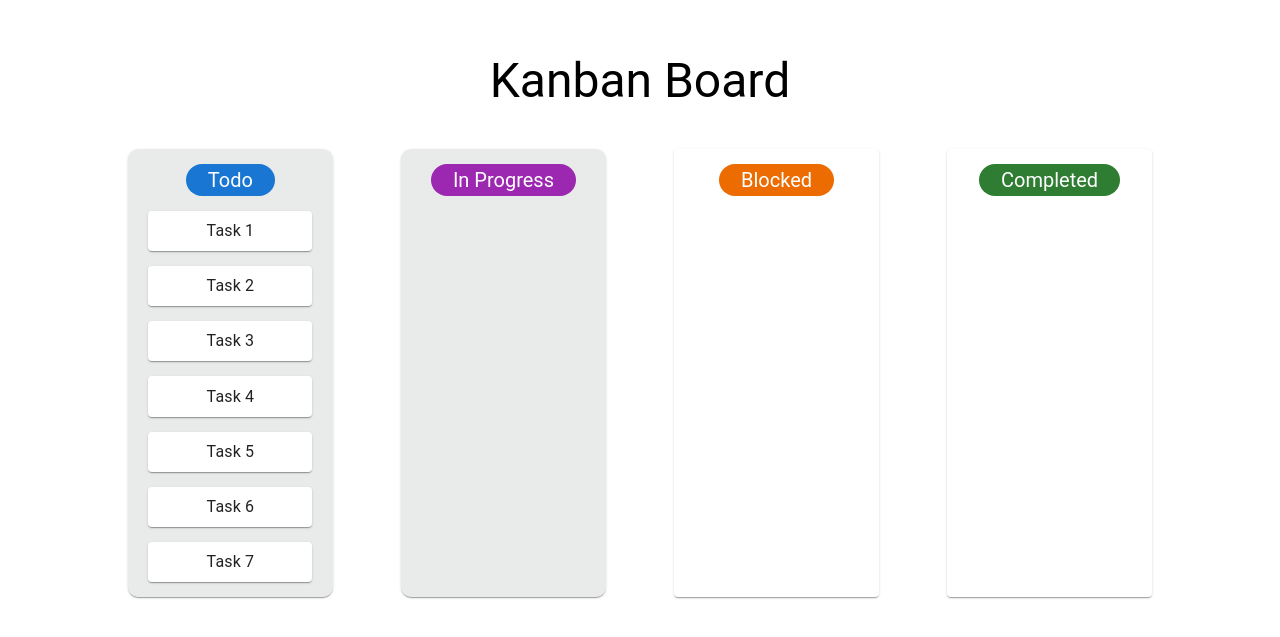
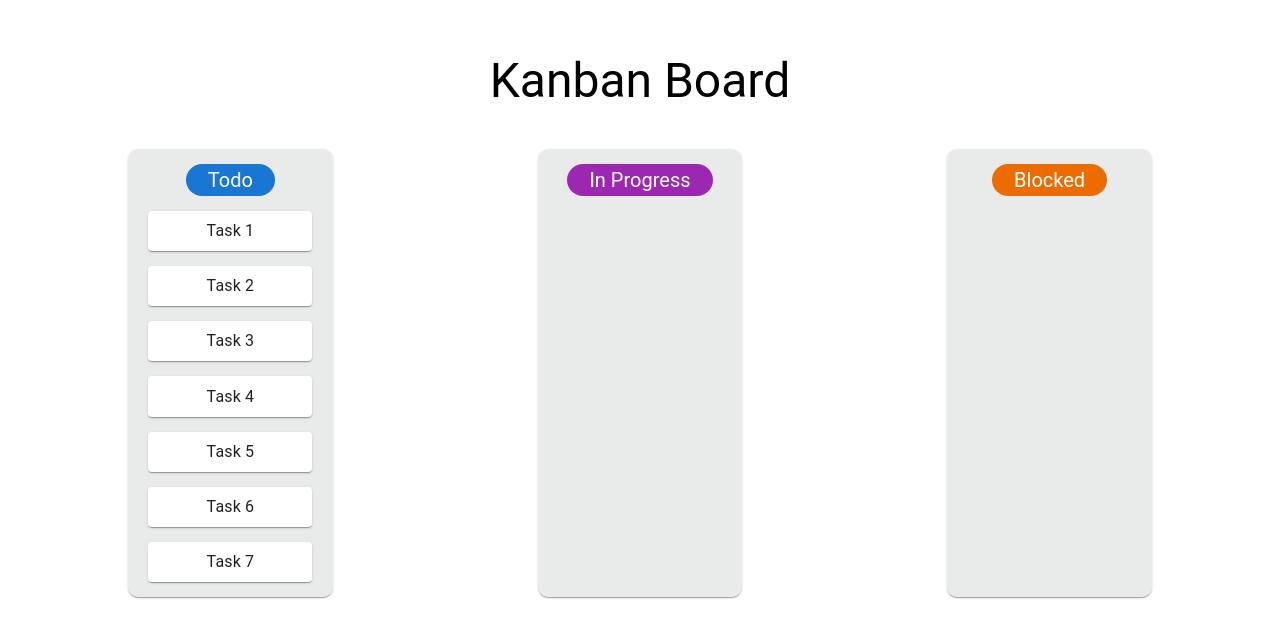
Before and after one commit to lucasy68/kanban-code-challenge, a React (Create React App) app: page / in a window 1280 px wide. Shown: the part 107-744 px from the top of the page. Built offline with nearby package versions, Linux system fonts and the light colour scheme.

Commit message:
add functionality transfer item from inprogress to todo and blocked

```diff
--- a/src/App.js
+++ b/src/App.js
@@ -94,6 +94,10 @@ function App() {
             alignItems: "center",
             overflowY: "auto",
           }}
+          onDrop={handleOnDrop}
+          onDragOver={(e) => {
+            e.preventDefault();
+          }}
         >
           <Chip
             label="Todo"
@@ -134,12 +138,20 @@ function App() {
             ))}
         </Card>
         <Card
+          id="blocked"
           sx={{
             width: "20%",
             height: "80%",
+            backgroundColor: "rgba(200, 207, 207, 0.408)",
+            borderRadius: "10px",
             display: "flex",
             flexDirection: "column",
             alignItems: "center",
+            overflowY: "auto",
+          }}
+          onDrop={handleOnDrop}
+          onDragOver={(e) => {
+            e.preventDefault();
           }}
         >
           <Chip
@@ -147,21 +159,11 @@ function App() {
             color="warning"
             sx={{ fontSize: "20px", padding: "10px", margin: "15px 0" }}
           />
-        </Card>
-        <Card
-          sx={{
-            width: "20%",
-            height: "80%",
-            display: "flex",
-            flexDirection: "column",
-            alignItems: "center",
-          }}
-        >
-          <Chip
-            label="Completed"
-            color="success"
-            sx={{ fontSize: "20px", padding: "10px", margin: "15px 0" }}
-          />
+
+          {blocked.length > 0 &&
+            blocked.map(({ id, item }) => (
+              <CardItem key={id} item={[id, item]} category="blocked" />
+            ))}
         </Card>
       </Box>
     </div>
--- a/src/components/CardItem.jsx
+++ b/src/components/CardItem.jsx
@@ -22,7 +22,6 @@ const CardItem = ({ item, category }) => {
     let idToRemove = tempData[1][0];
     let item = tempData[1][1];
     if (category !== categoryToRemove) {
-      console.log("dddd");
       switch (category) {
         case "todo":
           setTodo([...todo, { id: idToRemove, item }]);
```
